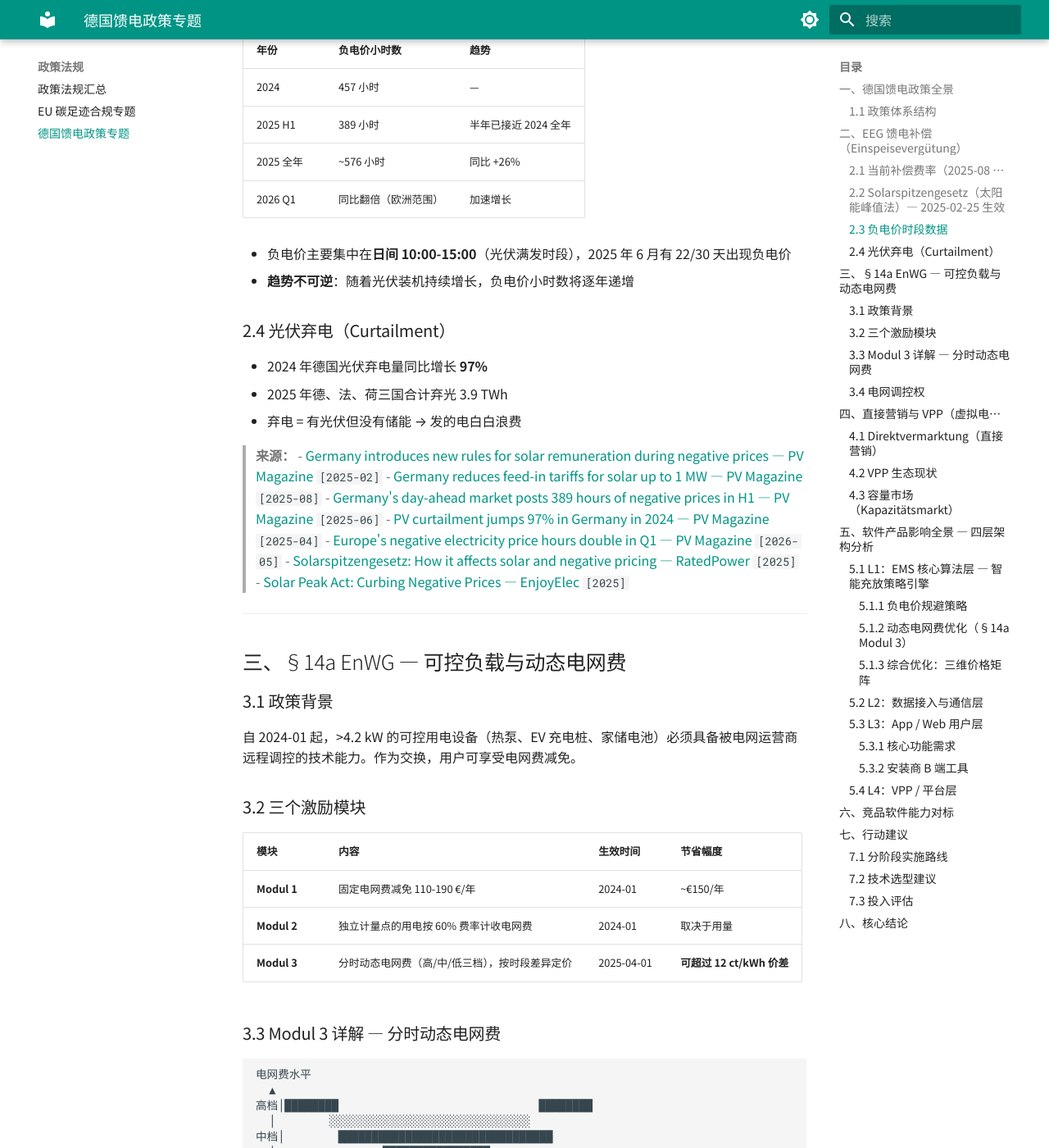
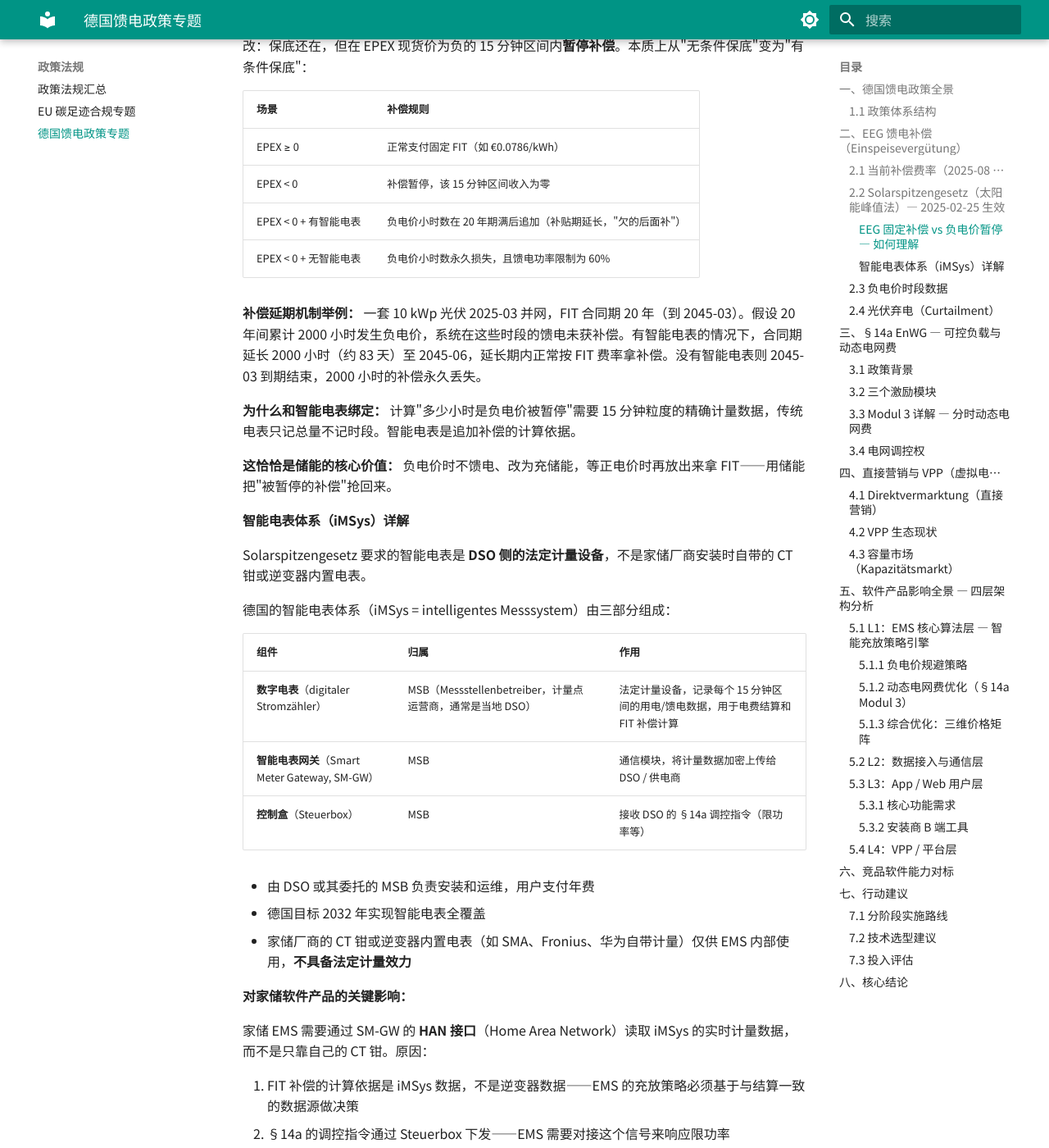
Before and after one commit to jeff9141/energy-storage-intel, an MkDocs documentation site: the page built from docs/policy/germany_feed_in_policy_analysis.md, in a window 1280 px wide and 1400 px high, scrolled down 1877 px. Shown: the whole window at 82% size. Built offline with MkDocs 1.6.1 and Material for MkDocs 9.7.7, drawn with Linux system fonts in a browser that asks for light colours; some of the changed text lies outside the part shown.

Commit message:
补充 EEG vs 负电价暂停机制解读、智能电表体系（iMSys）详解
含补偿延期机制举例、iMSys 三组件拆解、HAN 接口对接挑战。

Co-Authored-By: Claude Opus 4.6 <noreply@anthropic.com>

```diff
--- a/docs/policy/germany_feed_in_policy_analysis.md
+++ b/docs/policy/germany_feed_in_policy_analysis.md
@@ -60,6 +60,49 @@
 | **补偿延期机制** | 安装智能电表的系统，负电价损失的小时数在 20 年补贴期结束后追加（延长补贴期） |
 | **老系统激励** | 现有系统可自愿切换至新规，激励为馈电补偿 +€0.006/kWh |
 | **适用范围** | >2 kWp 的所有 PV 系统 — 覆盖几乎所有家储配套光伏 |
+
+#### EEG 固定补偿 vs 负电价暂停 — 如何理解
+
+EEG 的原始承诺是**固定价格保底 20 年**，无论市场电价如何波动。Solarspitzengesetz 对此做了修改：保底还在，但在 EPEX 现货价为负的 15 分钟区间内**暂停补偿**。本质上从"无条件保底"变为"有条件保底"：
+
+| 场景 | 补偿规则 |
+|------|---------|
+| EPEX ≥ 0 | 正常支付固定 FIT（如 €0.0786/kWh） |
+| EPEX < 0 | 补偿暂停，该 15 分钟区间收入为零 |
+| EPEX < 0 + 有智能电表 | 负电价小时数在 20 年期满后追加（补贴期延长，"欠的后面补"） |
+| EPEX < 0 + 无智能电表 | 负电价小时数永久损失，且馈电功率限制为 60% |
+
+**补偿延期机制举例：** 一套 10 kWp 光伏 2025-03 并网，FIT 合同期 20 年（到 2045-03）。假设 20 年间累计 2000 小时发生负电价，系统在这些时段的馈电未获补偿。有智能电表的情况下，合同期延长 2000 小时（约 83 天）至 2045-06，延长期内正常按 FIT 费率拿补偿。没有智能电表则 2045-03 到期结束，2000 小时的补偿永久丢失。
+
+**为什么和智能电表绑定：** 计算"多少小时是负电价被暂停"需要 15 分钟粒度的精确计量数据，传统电表只记总量不记时段。智能电表是追加补偿的计算依据。
+
+**这恰恰是储能的核心价值：** 负电价时不馈电、改为充储能，等正电价时再放出来拿 FIT——用储能把"被暂停的补偿"抢回来。
+
+#### 智能电表体系（iMSys）详解
+
+Solarspitzengesetz 要求的智能电表是 **DSO 侧的法定计量设备**，不是家储厂商安装时自带的 CT 钳或逆变器内置电表。
+
+德国的智能电表体系（iMSys = intelligentes Messsystem）由三部分组成：
+
+| 组件 | 归属 | 作用 |
+|------|------|------|
+| **数字电表**（digitaler Stromzähler） | MSB（Messstellenbetreiber，计量点运营商，通常是当地 DSO） | 法定计量设备，记录每个 15 分钟区间的用电/馈电数据，用于电费结算和 FIT 补偿计算 |
+| **智能电表网关**（Smart Meter Gateway, SM-GW） | MSB | 通信模块，将计量数据加密上传给 DSO / 供电商 |
+| **控制盒**（Steuerbox） | MSB | 接收 DSO 的 §14a 调控指令（限功率等） |
+
+- 由 DSO 或其委托的 MSB 负责安装和运维，用户支付年费
+- 德国目标 2032 年实现智能电表全覆盖
+- 家储厂商的 CT 钳或逆变器内置电表（如 SMA、Fronius、华为自带计量）仅供 EMS 内部使用，**不具备法定计量效力**
+
+**对家储软件产品的关键影响：**
+
+家储 EMS 需要通过 SM-GW 的 **HAN 接口**（Home Area Network）读取 iMSys 的实时计量数据，而不是只靠自己的 CT 钳。原因：
+
+1. FIT 补偿的计算依据是 iMSys 数据，不是逆变器数据——EMS 的充放策略必须基于与结算一致的数据源做决策
+2. §14a 的调控指令通过 Steuerbox 下发——EMS 需要对接这个信号来响应限功率
+3. 动态电网费（Modul 3）的计费也基于 iMSys 数据——EMS 的费率优化依赖同一数据源
+
+**技术挑战：** 不同 SM-GW 厂商（EMH、Landis+Gyr、Sagemcom 等）的 HAN 接口实现有差异，家储软件需要一个**SM-GW 适配层**来兼容不同厂商。这与"~870 家 DSO 的 Modul 3 费率适配"一起，构成德国市场本地化的两大技术门槛。
 
 ### 2.3 负电价时段数据
 
```
